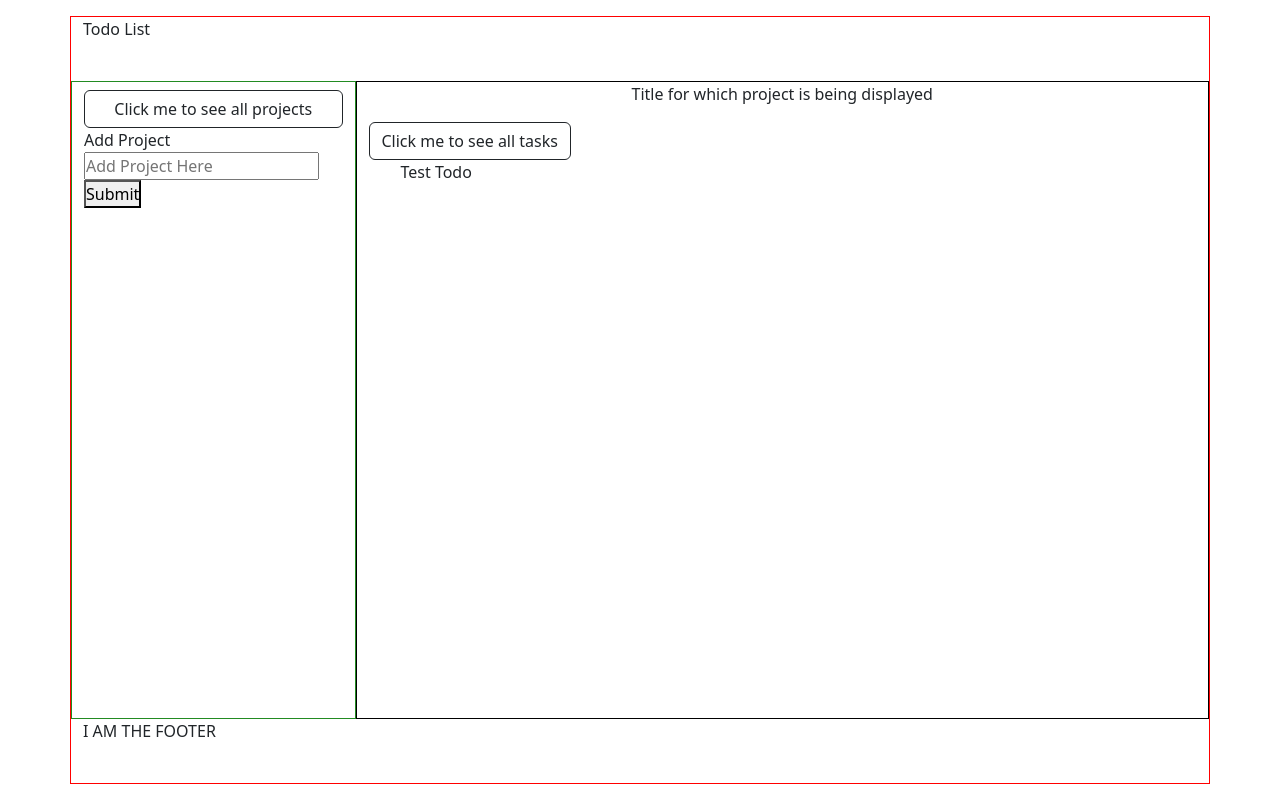
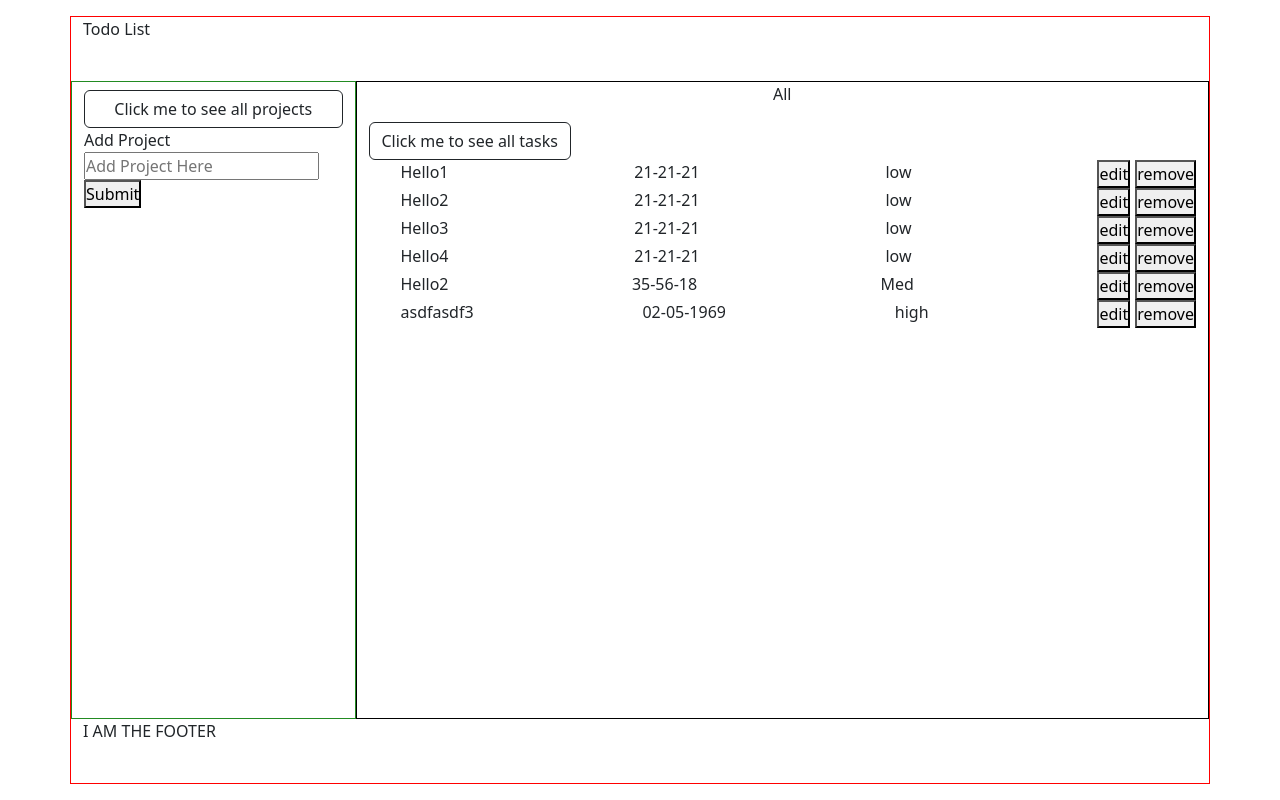
Before and after one commit to Alexander-Matte/todo, a website built with webpack: page out/index.html in a window 1280 px wide. Both pictures are taken after a click on the button "Click me to see all tasks". Built offline with nearby package versions, Linux system fonts and the light colour scheme.

Commit message:
adjusted task rendering functions and created template for tasks

```diff
--- a/src/components/TaskApp.js
+++ b/src/components/TaskApp.js
@@ -6,6 +6,7 @@ export class TaskApp {
 
     constructor(){
         console.log("App Started");
+        this.addProject("All");
     }
 
     addProject (projectName) {
--- a/src/components/Todo.js
+++ b/src/components/Todo.js
@@ -1,9 +1,9 @@
 export class Todo {
-    constructor(title,description, dueDate, priority){
+    constructor(title,description, dueDate, prio){
         this.title = title
         this.description = description
         this.dueDate = dueDate
-        this.priortiy = priority
+        this.prio = prio
     }
 
 
--- a/src/custom.css
+++ b/src/custom.css
@@ -30,6 +30,17 @@ body {
     border: 1px solid forestgreen;
 }
 
-.proj-li, .todo-li{
+.proj-li, .task-li{
     list-style-type: none;
 }
+
+.task-li {
+    display: flex;
+    justify-content: space-between;
+    gap: 10px;
+}
+
+.task-li .btn-group {
+    display: flex;
+    gap: 5px;
+}
--- a/src/index.js
+++ b/src/index.js
@@ -1,11 +1,12 @@
 import { TaskApp } from "./components/TaskApp";
 import { Todo } from "./components/Todo";
 import { getProjectName } from "./helpers";
-import { renderProjects, renderAllTasks, renderProjLi } from "./rendering/renderFuncs";
+import { renderProjects, renderAllTasks, renderProjLi, renderProject, renderTasks } from "./rendering/renderFuncs";
 
 
 // //initialize the app
 let taskApp = new TaskApp();
+renderProject(taskApp.getProject("All"));
 
 
 // Add test projects to the task app
@@ -19,9 +20,12 @@ taskApp.addProject("backyard");
 
 
 // add test tasks to the projects
-taskApp.projects[0].addTodo(new Todo("Hello1","testing", "21-21-21","low"));
-taskApp.projects[1].addTodo(new Todo("Hello2","tblahhhs", "35-56-18","Med"));
-taskApp.projects[2].addTodo(new Todo("asdfasdf3","testingasdfasdfsadf", "02-05-1969","high"));
+taskApp.projects[1].addTodo(new Todo("Hello1","testing", "21-21-21","low"));
+taskApp.projects[1].addTodo(new Todo("Hello2","testing", "21-21-21","low"));
+taskApp.projects[1].addTodo(new Todo("Hello3","testing", "21-21-21","low"));
+taskApp.projects[1].addTodo(new Todo("Hello4","testing", "21-21-21","low"));
+taskApp.projects[2].addTodo(new Todo("Hello2","tblahhhs", "35-56-18","Med"));
+taskApp.projects[3].addTodo(new Todo("asdfasdf3","testingasdfasdfsadf", "02-05-1969","high"));
 
 
 // //Removes a todo from the projects
@@ -54,7 +58,7 @@ form.addEventListener("submit", (e) => {
     form.reset();
 
 });
-
+console.log(taskApp);
 
 //TODO:
 //If one click on a project, it should update the header in content page and display the option to add a todo to the project.
--- a/src/rendering/renderFuncs.js
+++ b/src/rendering/renderFuncs.js
@@ -1,15 +1,30 @@
+import { createTaskTemplate } from "../tpl/taskTemplate";
+
 export function renderProjects(arr) {
     arr.forEach(project => {
         console.log(project.name);
     });
 }
 
-export function renderAllTasks(arr) {
-    arr.forEach(project => {
-        project.tasks.forEach(el => {
-            console.log(el);
-        })
+export function renderAllTasks(projectsArr) {
+    projectsArr.forEach(project => {
+        renderTasks(project);
     });
+}
+
+export function renderTasks(project) {
+    let taskUl = document.querySelector("#task-list")
+    let projTasks = project.tasks;
+    projTasks.forEach(task => {
+        let liContent = createTaskTemplate(task);
+        let li = document.createElement("li");
+        li.classList.add("task-li");
+        li.innerHTML = liContent;
+        taskUl.appendChild(li);
+    });
+
+
+
 }
 
 export function renderProjLi (project) {
@@ -25,15 +40,16 @@ export function renderProjLi (project) {
 }
 
 export function renderProject (project) {
-    renderContentHeader(project)
-    let taskArr = project.tasks;
-    if (!taskArr.length){
-        console.log("NO TASKS IN THIS PROJECT")
-    } else {
-        taskArr.forEach(task => {
-            console.log(task);
-        })
-    }
+    renderContentHeader(project);
+    renderTasks(project);
+    // let taskArr = project.tasks;
+    // if (!taskArr.length){
+    //     console.log("NO TASKS IN THIS PROJECT")
+    // } else {
+    //     taskArr.forEach(task => {
+    //         console.log(task);
+    //     })
+    // }
 }
 
 function renderContentHeader (project) {
--- /dev/null
+++ b/src/tpl/taskTemplate.js
@@ -0,0 +1,13 @@
+export function createTaskTemplate (task) {
+    let taskContent = `
+<div class="task-title">${task.title}</div>
+<div class="task-due">${task.dueDate}</div>
+<div class="task-prio">${task.prio}</div>
+<div class="btn-group">
+<button class="edit">edit</button>
+<button class="remove">remove</button>
+</div>
+`
+    return taskContent;
+
+}
```
Also changed, not shown: out/index.html, out/main.js, 1 other file.
